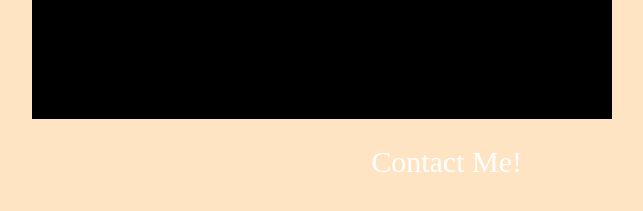
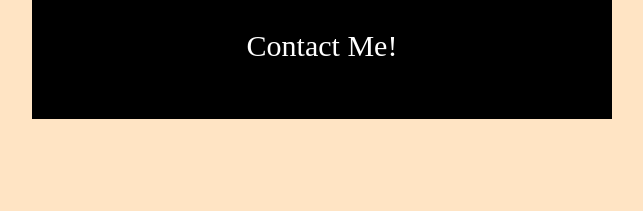
Before and after one commit to FadiE1998/FadiElsadiPortfolio.github.io, a plain HTML site: page index.html in a window 1280 px wide. Shown: the part 561-772 px from the top of the page, without its empty margins (318-961 px from the left). Drawn offline with Linux system fonts and the light colour scheme.

Commit message:
Update style.css

```diff
--- a/css/style.css
+++ b/css/style.css
@@ -57,10 +57,9 @@ p {
     text-align: center;
     color: white;
     border-radius: 30%;
-    position: fixed;
-    bottom: 60px;
+    position: relative;
+    bottom: 90px;
     font-size: 30px;
-    right: 440px;
 }
 a{
     color: white;
```
